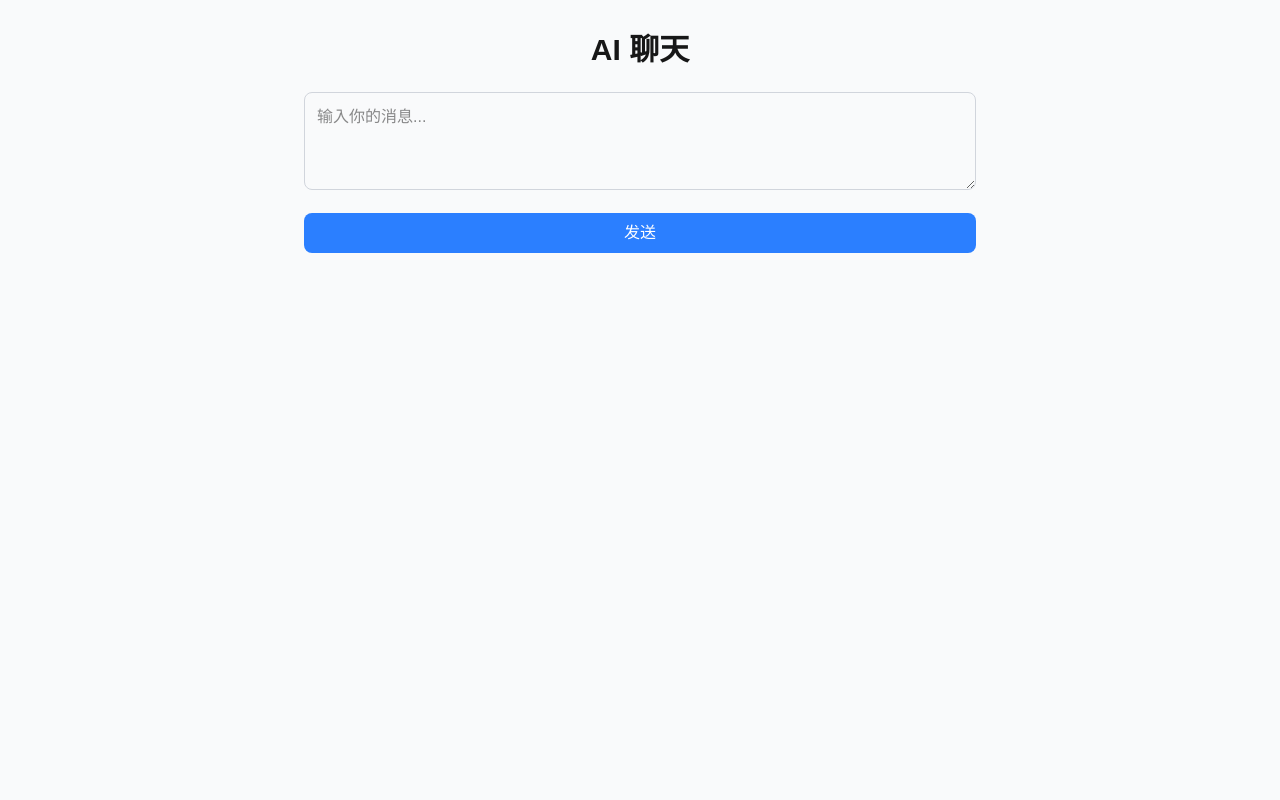
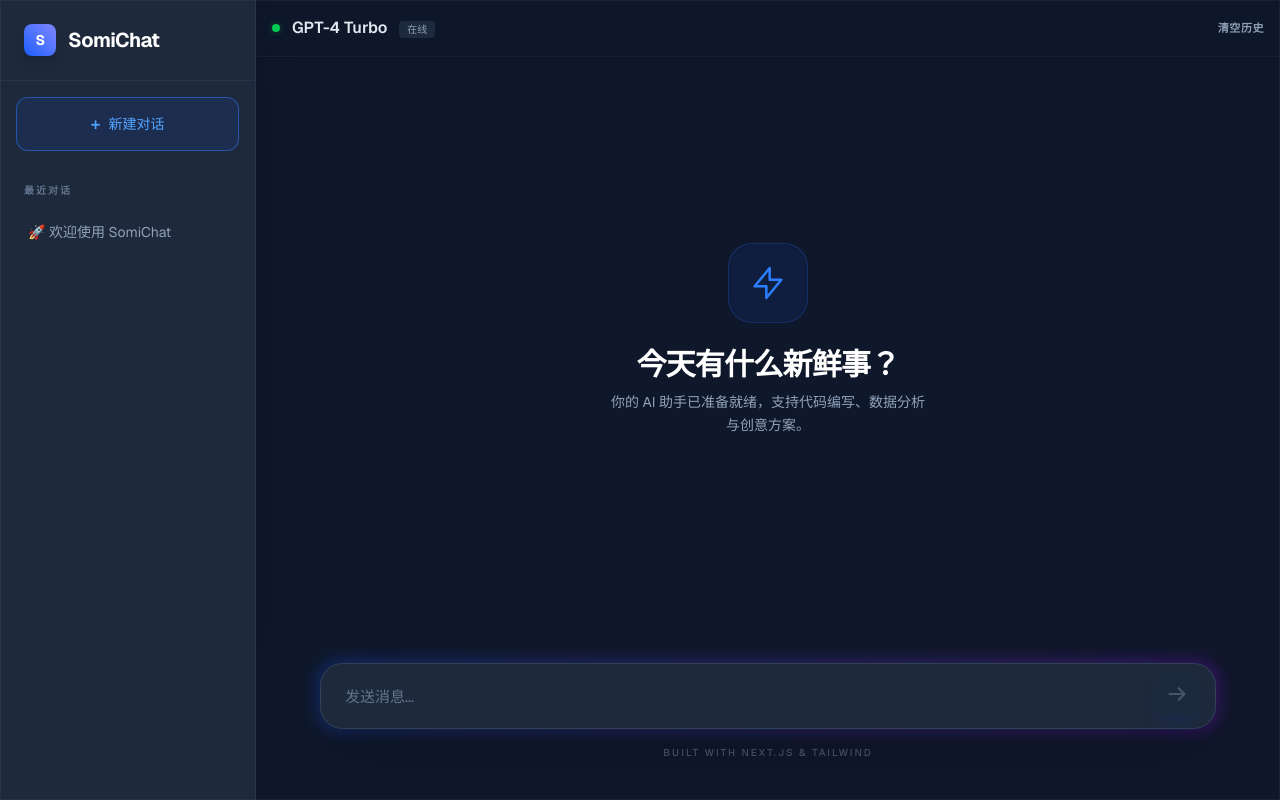
Before and after one commit to Aria1810/ai-chat, a Next.js app: page / in a window 1280 px wide. Built offline with nearby package versions, Linux system fonts and the light colour scheme.

Commit message:
update ui

```diff
--- a/app/layout.tsx
+++ b/app/layout.tsx
@@ -5,16 +5,18 @@ import "./globals.css";
 const geistSans = Geist({
   variable: "--font-geist-sans",
   subsets: ["latin"],
+  display: "swap",
 });
 
 const geistMono = Geist_Mono({
   variable: "--font-geist-mono",
   subsets: ["latin"],
+  display: "swap",
 });
 
 export const metadata: Metadata = {
-  title: "Create Next App",
-  description: "Generated by create next app",
+  title: "Arch_Matrix // Grid System",
+  description: "Reconstructed by Censy for Jiang Ling",
 };
 
 export default function RootLayout({
@@ -25,9 +27,17 @@ export default function RootLayout({
   return (
     <html
       lang="en"
-      className={`${geistSans.variable} ${geistMono.variable} h-full antialiased`}
+      className={`${geistSans.variable} ${geistMono.variable} h-full antialiased scroll-smooth`}
     >
-      <body className="min-h-full flex flex-col">{children}</body>
+      <body className="min-h-full flex flex-col bg-[#050505] text-[#d4d4d4] selection:bg-[#ffffff20] selection:text-[#ffffff]">
+        {/* Main Content Wrapper with specialized layout logic */}
+        <main className="flex-1 flex flex-col relative overflow-x-hidden">
+          {children}
+        </main>
+
+        {/* Global UI Overlay Patch */}
+        <div className="fixed inset-0 pointer-events-none border-[1px] border-white/5 z-50" />
+      </body>
     </html>
   );
 }
--- a/app/page.tsx
+++ b/app/page.tsx
@@ -1,69 +1,186 @@
 'use client';
 
-import { useState } from 'react';
+import { useState, useEffect, useRef } from 'react';
 
 export default function Home() {
   const [message, setMessage] = useState('');
-  const [reply, setReply] = useState('');
+  const [chatHistory, setChatHistory] = useState<{ role: 'user' | 'ai', content: string }[]>([]);
   const [loading, setLoading] = useState(false);
+  const scrollRef = useRef<HTMLDivElement>(null);
 
+  // 1. 自动滚动到底部功能
+  useEffect(() => {
+    if (scrollRef.current) {
+      scrollRef.current.scrollTo({
+        top: scrollRef.current.scrollHeight,
+        behavior: 'smooth'
+      });
+    }
+  }, [chatHistory]);
+
+  // 2. 清空/新建对话功能
+  const startNewChat = () => {
+    if (confirm('确定要清空所有聊天记录吗？')) {
+      setChatHistory([]);
+      setMessage('');
+    }
+  };
+
+  // 3. 发送消息功能
   const sendMessage = async () => {
-  if (!message.trim()) return;
+    if (!message.trim() || loading) return;
 
+    const userMsg = message;
+    setMessage('');
+    // 先把用户说的话存入历史
+    setChatHistory(prev => [...prev, { role: 'user', content: userMsg }]);
     setLoading(true);
-  setReply('');
-
-  console.log("clicked");
 
     try {
       const res = await fetch('/api/chat', {
         method: 'POST',
-      headers: {
-        'Content-Type': 'application/json',
-      },
-      body: JSON.stringify({ message }),
+        headers: { 'Content-Type': 'application/json' },
+        body: JSON.stringify({ message: userMsg }),
       });
 
-    console.log(res);
+      const data = await res.json();
+      const aiReply = data.reply || data.error || 'AI 暂时没响应';
 
-    const data = await res.json();
-    setReply(data.reply || data.error || '出错了');
+      // 4. 模拟打字机效果：逐字加入历史记录
+      simulateTyping(aiReply);
+
     } catch (error) {
-    setReply('网络错误，请重试');
+      setChatHistory(prev => [...prev, { role: 'ai', content: '网络错误，请重试' }]);
     } finally {
       setLoading(false);
     }
   };
 
+  // 打字机逻辑
+  const simulateTyping = (text: string) => {
+    let currentText = "";
+    let index = 0;
+
+    // 先占个位
+    setChatHistory(prev => [...prev, { role: 'ai', content: '' }]);
+
+    const interval = setInterval(() => {
+      currentText += text[index];
+      setChatHistory(prev => {
+        const updated = [...prev];
+        updated[updated.length - 1].content = currentText;
+        return updated;
+      });
+      index++;
+      if (index === text.length) clearInterval(interval);
+    }, 30); // 30ms 出一个字，速度正合适
+  };
 
   return (
-    <div className="min-h-screen p-8 bg-gray-50">
-      <div className="max-w-2xl mx-auto">
-        <h1 className="text-3xl font-bold mb-6 text-center">AI 聊天</h1>
+    <div className="flex h-screen bg-[#0f172a] text-slate-200 font-sans">
+      {/* 侧边栏 */}
+      <div className="hidden md:flex w-64 bg-[#1e293b] flex-col border-r border-slate-700/50 shadow-2xl">
+        <div className="p-6 border-b border-slate-700/50 font-bold text-xl tracking-tight text-white flex items-center gap-3">
+          <div className="w-8 h-8 bg-gradient-to-tr from-blue-600 to-indigo-400 rounded-lg flex items-center justify-center text-sm shadow-lg">S</div>
+          SomiChat
+        </div>
+        <div className="flex-1 p-4 space-y-4 overflow-y-auto">
+          {/* 实际功能按钮：新建对话 */}
+          <button
+            onClick={startNewChat}
+            className="w-full flex items-center justify-center gap-2 p-3 rounded-xl bg-blue-600/10 border border-blue-500/50 text-blue-400 text-sm font-medium hover:bg-blue-600 hover:text-white transition-all duration-300"
+          >
+            <span className="text-lg">+</span> 新建对话
+          </button>
+          <div className="text-[10px] text-slate-500 px-2 pt-4 uppercase font-bold tracking-[0.2em]">最近对话</div>
+          <div className="px-3 py-2 text-sm text-slate-400 hover:text-white cursor-pointer truncate transition-colors">🚀 欢迎使用 SomiChat</div>
+        </div>
+      </div>
 
-        <div className="mb-4">
+      {/* 主界面 */}
+      <div className="flex-1 flex flex-col relative overflow-hidden">
+        {/* 顶部栏 */}
+        <header className="z-10 backdrop-blur-xl bg-[#0f172a]/70 border-b border-slate-800/50 p-4 flex justify-between items-center shadow-sm">
+          <div className="flex items-center gap-3">
+            <div className="relative">
+              <div className="w-2 h-2 bg-green-500 rounded-full animate-ping absolute"></div>
+              <div className="w-2 h-2 bg-green-500 rounded-full relative"></div>
+            </div>
+            <span className="font-semibold text-slate-200">GPT-4 Turbo <span className="text-[10px] bg-slate-800 px-2 py-0.5 rounded ml-2 text-slate-400 font-normal">在线</span></span>
+          </div>
+          <button
+            onClick={startNewChat}
+            className="text-[11px] font-bold text-slate-400 hover:text-red-400 transition-colors uppercase tracking-wider"
+          >
+            清空历史
+          </button>
+        </header>
+
+        {/* 消息区域 */}
+        <div ref={scrollRef} className="flex-1 overflow-y-auto p-4 md:p-10 space-y-8 custom-scrollbar">
+          {chatHistory.length === 0 ? (
+            <div className="h-full flex flex-col items-center justify-center animate-in fade-in zoom-in duration-700">
+              <div className="w-20 h-20 bg-blue-600/10 rounded-3xl flex items-center justify-center mb-6 border border-blue-500/20 shadow-inner">
+                 <svg className="w-10 h-10 text-blue-500" fill="none" stroke="currentColor" viewBox="0 0 24 24"><path strokeLinecap="round" strokeLinejoin="round" strokeWidth="1.5" d="M13 10V3L4 14h7v7l9-11h-7z"/></svg>
+              </div>
+              <h2 className="text-3xl font-extrabold text-white tracking-tight mb-2">今天有什么新鲜事？</h2>
+              <p className="text-slate-400 text-sm max-w-xs leading-relaxed text-center">你的 AI 助手已准备就绪，支持代码编写、数据分析与创意方案。</p>
+            </div>
+          ) : (
+            chatHistory.map((chat, index) => (
+              <div key={index} className={`flex ${chat.role === 'user' ? 'justify-end' : 'justify-start'} animate-in slide-in-from-bottom-4 duration-500`}>
+                <div className={`max-w-[85%] md:max-w-[75%] p-5 rounded-[2rem] shadow-xl leading-relaxed ${
+                  chat.role === 'user'
+                  ? 'bg-gradient-to-tr from-blue-600 to-indigo-600 text-white rounded-tr-none border border-blue-400/30'
+                  : 'bg-[#1e293b] border border-slate-700/50 text-slate-200 rounded-tl-none'
+                }`}>
+                  <div className="text-[15px] whitespace-pre-wrap">{chat.content}</div>
+                </div>
+              </div>
+            ))
+          )}
+
+          {loading && !chatHistory[chatHistory.length-1]?.content && (
+            <div className="flex justify-start items-center gap-3 text-slate-500 text-sm italic">
+               <span className="flex gap-1">
+                 <span className="w-1.5 h-1.5 bg-blue-500 rounded-full animate-bounce"></span>
+                 <span className="w-1.5 h-1.5 bg-blue-500 rounded-full animate-bounce [animation-delay:0.2s]"></span>
+                 <span className="w-1.5 h-1.5 bg-blue-500 rounded-full animate-bounce [animation-delay:0.4s]"></span>
+               </span>
+               AI 正在思考...
+            </div>
+          )}
+        </div>
+
+        {/* 底部输入框 */}
+        <footer className="p-6 md:p-10 bg-gradient-to-t from-[#0f172a] via-[#0f172a] to-transparent">
+          <div className="max-w-4xl mx-auto relative group">
+            <div className="absolute -inset-1 bg-gradient-to-r from-blue-600 to-purple-600 rounded-[1.5rem] blur opacity-25 group-focus-within:opacity-50 transition duration-1000"></div>
+            <div className="relative flex items-end bg-[#1e293b] rounded-[1.4rem] border border-slate-700 shadow-2xl p-2 pr-4 transition-all focus-within:border-blue-500/50">
               <textarea
-            className="w-full p-3 border border-gray-300 rounded-lg focus:outline-none focus:ring-2 focus:ring-blue-500"
-            rows={3}
-            placeholder="输入你的消息..."
+                rows={1}
+                className="flex-1 bg-transparent border-none px-4 py-3 text-slate-200 placeholder-slate-500 focus:outline-none focus:ring-0 resize-none max-h-48 text-[15px]"
+                placeholder="发送消息..."
                 value={message}
                 onChange={(e) => setMessage(e.target.value)}
+                onKeyDown={(e) => {
+                  if (e.key === 'Enter' && !e.shiftKey) {
+                    e.preventDefault();
+                    sendMessage();
+                  }
+                }}
               />
+              <button
+                onClick={sendMessage}
+                disabled={loading || !message.trim()}
+                className="mb-1 p-3 bg-blue-600 hover:bg-blue-500 disabled:bg-slate-800 disabled:text-slate-600 text-white rounded-xl transition-all duration-300 shadow-lg shadow-blue-900/20 active:scale-95"
+              >
+                <svg className="w-5 h-5" fill="none" stroke="currentColor" viewBox="0 0 24 24"><path strokeLinecap="round" strokeLinejoin="round" strokeWidth="2.5" d="M14 5l7 7m0 0l-7 7m7-7H3"/></svg>
+              </button>
             </div>
-
-        <button
-          className="w-full bg-blue-500 text-white py-2 rounded-lg hover:bg-blue-600 transition disabled:bg-gray-400"
-          onClick={sendMessage}
-          disabled={loading}
-        >
-          {loading ? '思考中...' : '发送'}
-        </button>
-
-        {reply && (
-          <div className="mt-6 p-4 bg-white border border-gray-200 rounded-lg">
-            <p className="text-gray-700">{reply}</p>
           </div>
-        )}
+          <div className="mt-4 text-center text-[10px] text-slate-600 font-medium tracking-[0.2em] uppercase">Built with Next.js & Tailwind</div>
+        </footer>
       </div>
     </div>
   );
```
Lines whose indentation alone changed are shown as unchanged.
